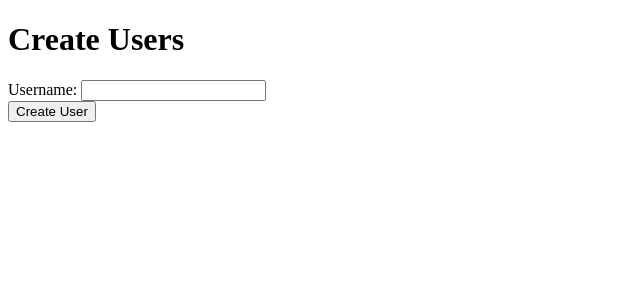
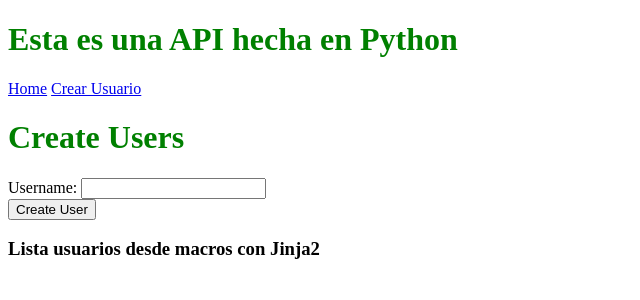
Before and after one commit to Rolas444/pythonretos, a Flask app: page /usuarios in a window 1280 px wide. Shown: the top 300 px of the page, without its empty margins (0-640 px from the left). Run offline with Flask 3, Linux system fonts and the light colour scheme.

Commit message:
examples

```diff
--- a/app.py
+++ b/app.py
@@ -1,4 +1,5 @@
 from flask import Flask, render_template, request
+from dotenv import load_dotenv
 import os
 import datetime
 
@@ -6,8 +7,14 @@
 
 def create_app():
     app = Flask(__name__)
+    load_dotenv()
+    stringconnection = os.getenv('MONGO_URI')
 
-    clientemongo = MongoClient(os.getenv('MONGO_URI'))
+    lista = [("1","uno"), ("2","dos"), ("3","tres")]
+
+    print(type(lista))
+
+    clientemongo = MongoClient(stringconnection)
 
     app.db = clientemongo.pythonapp
 
--- /dev/null
+++ b/static/css/styles.css
@@ -0,0 +1,3 @@
+h1 {
+    color: green;
+}
--- a/templates/createusers.html
+++ b/templates/createusers.html
@@ -1,4 +1,23 @@
-<!DOCTYPE html>
+{% extends "homepage.html" %}
+
+{% from "macros.jinja2" import lista_users %}
+
+{% block content %}
+    <h1>Create Users</h1>
+    <form action="/usuarios" method="POST">
+        <label for="username">Username:</label>
+        <input type="text" id="username" name="username" required>
+        <br>
+        <input type="submit" value="Create User">
+    </form>
+    <div>
+        <h3>Lista usuarios desde macros con Jinja2</h3>
+        {{lista_users(usuarios)}}
+    </div>
+{% endblock %}
+
+
+<!-- <!DOCTYPE html>
 <html>
   <head>
     <title>Create Users</title>
@@ -12,11 +31,9 @@
       <input type="submit" value="Create User">
     </form>
     <div>
-        <ul>
-            {% for user in usuarios %}
-                <li>{{ user.name }}</li>
-            {% endfor %}
-        </ul>
+      <h3>Lista usuarios desde macros con Jinja2</h3>
+
+        {{lista_users(usuarios)}}
     </div>
   </body>
-</html>
+</html> -->
--- a/templates/homepage.html
+++ b/templates/homepage.html
@@ -2,9 +2,17 @@
 <html>
 <head>
     <title>API Python</title>
+    <link rel="stylesheet" href="{{url_for('static', filename='css/styles.css')}}">
 </head>
 <body>
     <h1>Esta es una API hecha en Python</h1>
-    <p>This is the homepage of the website.</p>
+    <nav>
+        <a href="{{url_for('homepage')}}">Home</a>
+        <a href="{{url_for('lista_usuarios')}}">Crear Usuario</a>
+    </nav>
+    <div>
+        {% block content %}
+        {% endblock %}
+    </div>
 </body>
 </html>
--- /dev/null
+++ b/templates/macros.jinja2
@@ -0,0 +1,9 @@
+{% macro lista_users(usuarios) %}
+
+    <ul>
+        {% for user in usuarios %}
+            <li>{{ user.name }}</li>
+        {% endfor %}
+    </ul>
+
+{% endmacro %}
```
